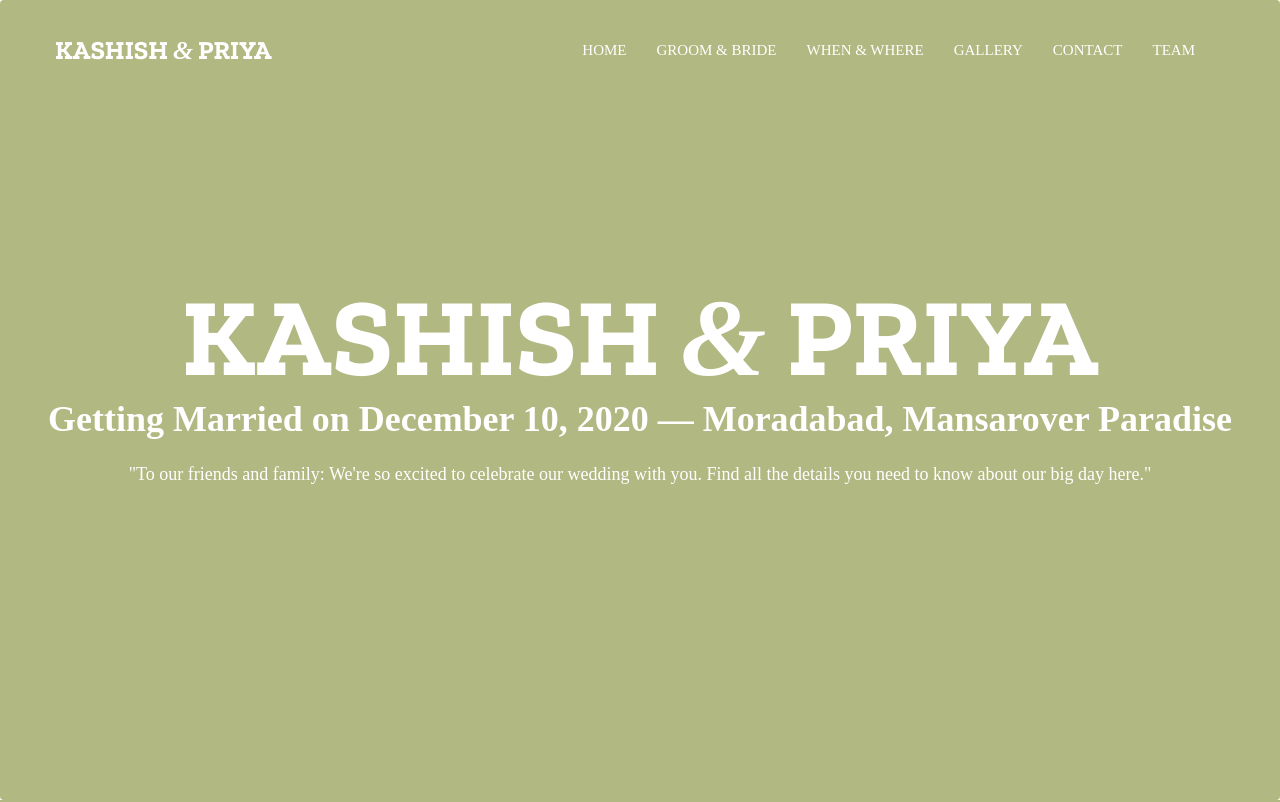
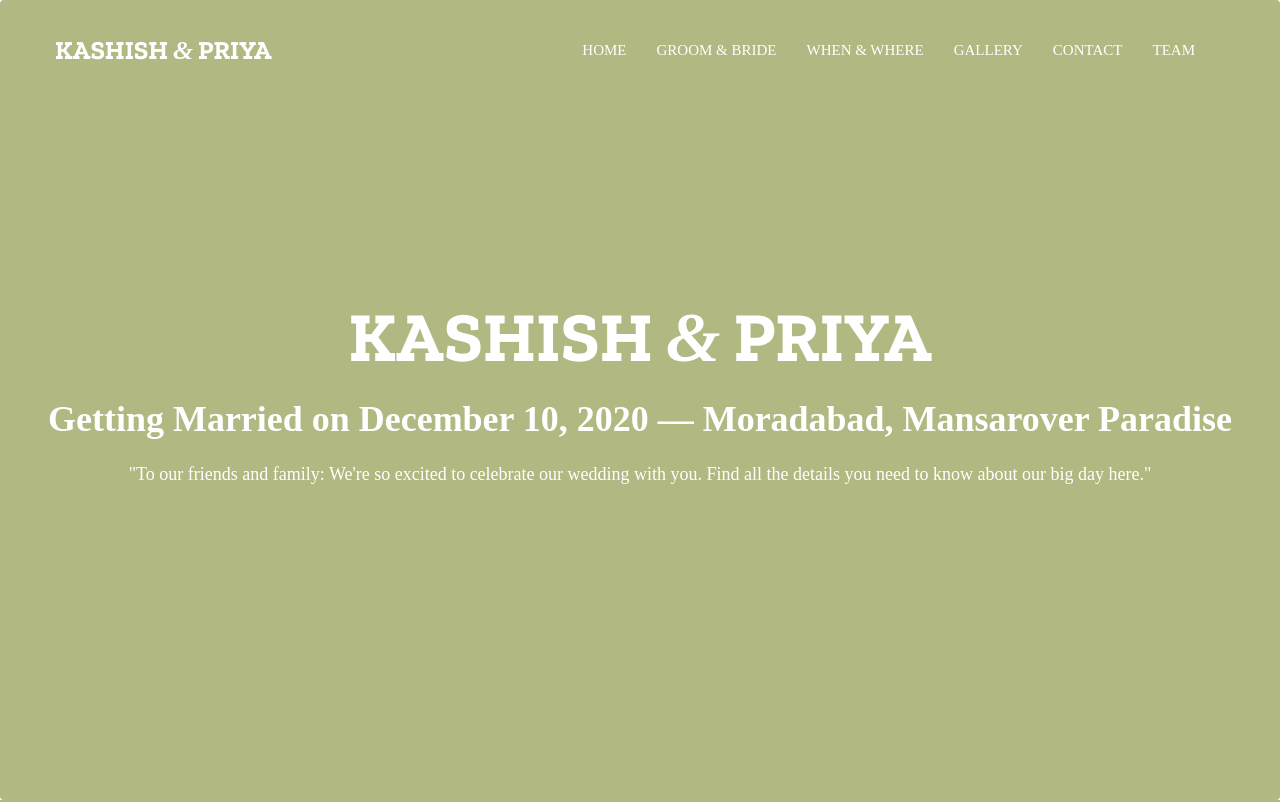
Before and after one commit to jaidevgoyal7/Wedding, a website: page index.html in a window 1280 px wide. Shown: the top 802 px of the page. Drawn offline with nearby package versions, Linux system fonts and the light colour scheme; a web font is replaced by a local one.

Commit message:
Update index.html

```diff
--- a/index.html
+++ b/index.html
@@ -148,7 +148,7 @@ position:absolute;
       <div class="container text-intro-wrap">
         <div class="row">
           <div class="col-md-12 text-center text-intro probootstrap-animate">
-            <h1>Kashish <em>&amp;</em> Priya</h1>
+            <h1 style="font-size: 70px;">Kashish <em>&amp;</em> Priya</h1>
             <h2>Getting Married on December 10, 2020 &mdash; Moradabad, Mansarover Paradise</h2>
             <p style="color: white;">"To our friends and family: We're so excited to celebrate our wedding with you. Find all the details you need to know about our big day here."</p>
           </div>
```
